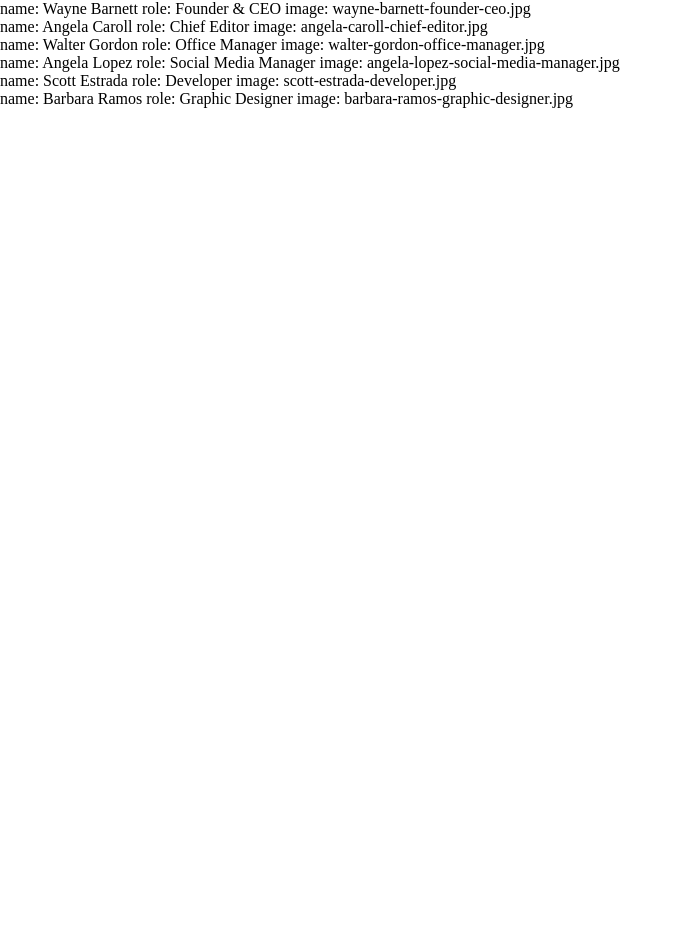
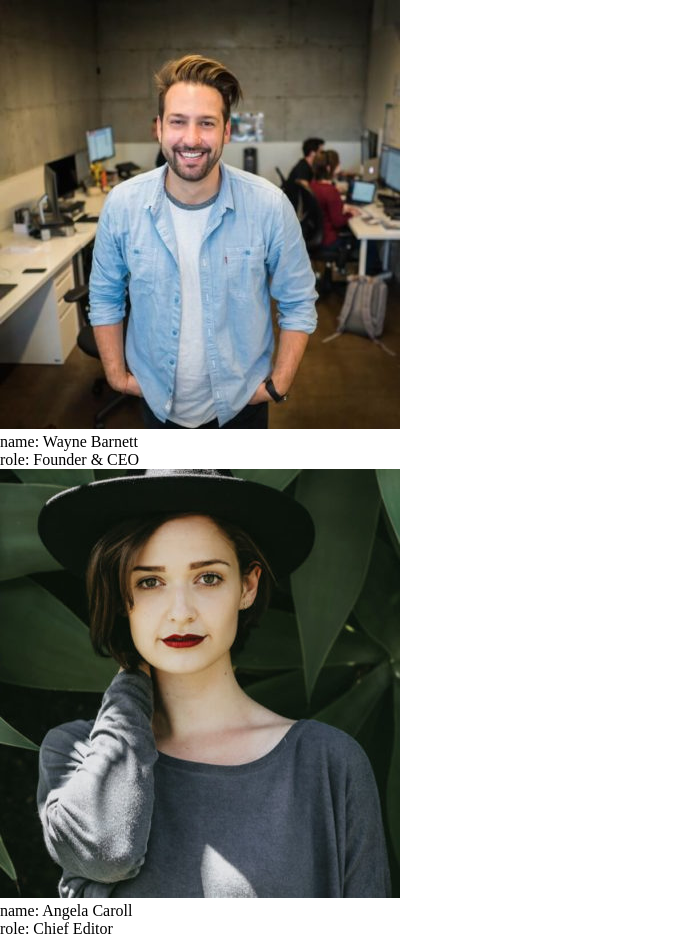
Before and after one commit to claudiopatti/js-our-team, a plain HTML site: page index.html in a window 1280 px wide. Shown: the top 934 px of the page, without its empty margins (0-683 px from the left). Before the commit the page ends 800 px from the top, so only its background shows below. Drawn offline with Linux system fonts and the light colour scheme.

Commit message:
aggiunte immagini nel Dom

```diff
--- a/index.html
+++ b/index.html
@@ -11,7 +11,9 @@
     <body>
 
         <main>
-            <div id="cardTeam">
+            <div id="cardsTeam">
+
+
 
             </div>
         </main>
--- a/js/scripts.js
+++ b/js/scripts.js
@@ -2,57 +2,72 @@ const team = [
     {
         name: 'Wayne Barnett',
         role:  'Founder & CEO',
-        image:  'wayne-barnett-founder-ceo.jpg',
+        image: "img/wayne-barnett-founder-ceo.jpg",
 
     },
 
     {
         name: 'Angela Caroll',
         role:  'Chief Editor',
-        image:  'angela-caroll-chief-editor.jpg',
+        image:  'img/angela-caroll-chief-editor.jpg',
 
     },
 
     {
         name: 'Walter Gordon',
         role:  'Office Manager',
-        image:  ' walter-gordon-office-manager.jpg',
+        image:  'img/walter-gordon-office-manager.jpg',
 
     },
 
     {
         name: 'Angela Lopez',
         role:  'Social Media Manager',
-        image:  'angela-lopez-social-media-manager.jpg',
+        image:  'img/angela-lopez-social-media-manager.jpg',
 
     },
 
     {
         name: 'Scott Estrada',
         role:  'Developer',
-        image:  'scott-estrada-developer.jpg',
+        image:  'img/scott-estrada-developer.jpg',
 
     },
 
     {
         name: 'Barbara Ramos',
         role:  'Graphic Designer',
-        image:  'barbara-ramos-graphic-designer.jpg',
+        image:  'img/barbara-ramos-graphic-designer.jpg',
 
     },
 ];
 
-const cardTeamHtml = document.getElementById('cardTeam')
+
+
+
+
+const cardTeamHtml = document.getElementById('cardsTeam')
 
 for (let i = 0; i < team.length; i++) {
     let card = document.createElement('div');
 
+    let imgCard = document.createElement('img');
+    let nameCard = document.createElement('div');
+    let roleCard = document.createElement('div');
 
-    card.innerHTML += ` name: ${team[i].name} role: ${team[i].role} image: ${team[i].image}`
+
+    imgCard.src = team[i].image;
+    nameCard.innerHTML = ` name: ${team[i].name} ` ;
+    roleCard.innerHTML = ` role: ${team[i].role} ` ;
+
+    // role: ${team[i].role} image: ${team[i].image}
 
     console.log('-  name:', team[i].name , typeof team[i].name);
     console.log('-  role:', team[i].role, typeof team[i].role);
     console.log('-  image:', team[i].image, typeof team[i].image);
 
     cardTeamHtml.append(card)
+    card.append(imgCard)
+    card.append(nameCard)
+    card.append(roleCard)
 };
```
Also changed, not shown: img/angela-caroll-chief-editor.jpg (added), img/angela-lopez-social-media-manager.jpg (added), img/barbara-ramos-graphic-designer.jpg (added), img/scott-estrada-developer.jpg (added), img/walter-gordon-office-manager.jpg (added), img/wayne-barnett-founder-ceo.jpg (added).
